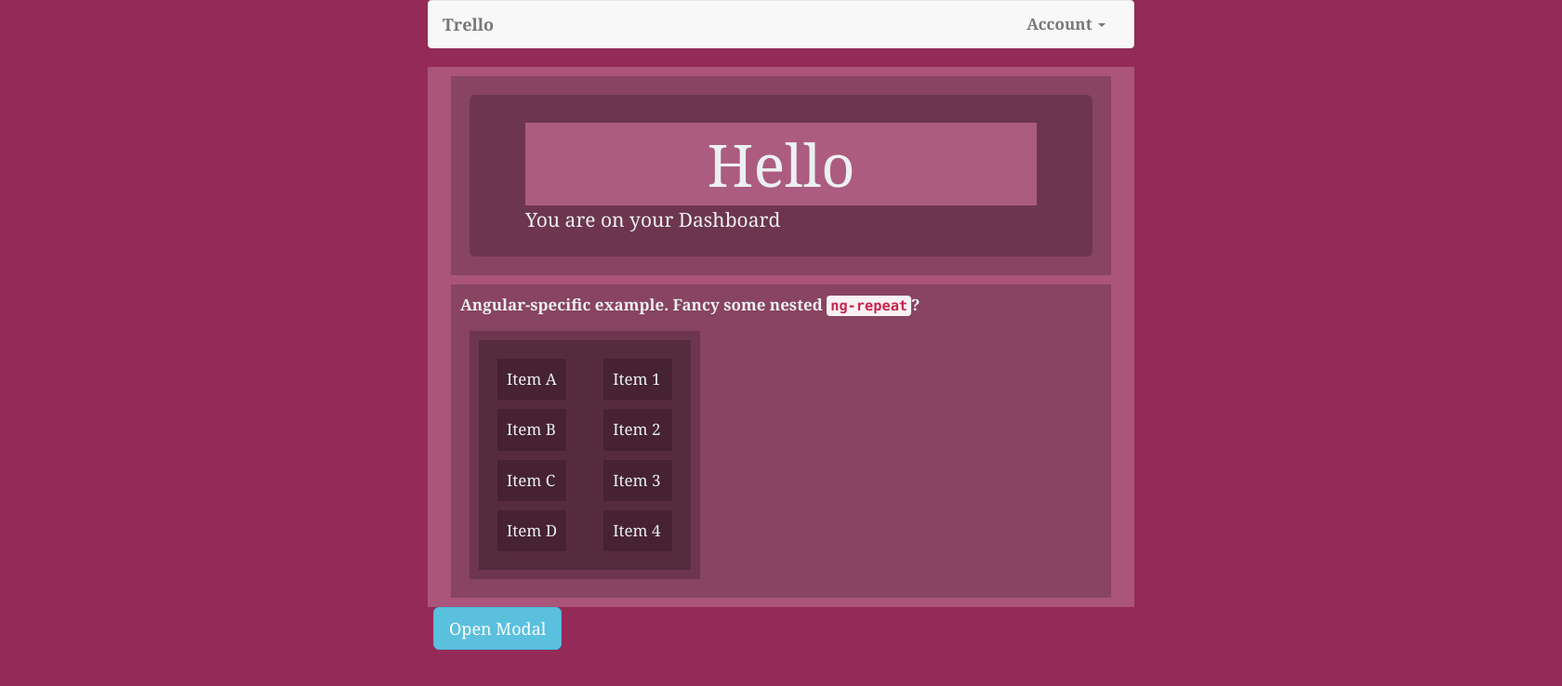
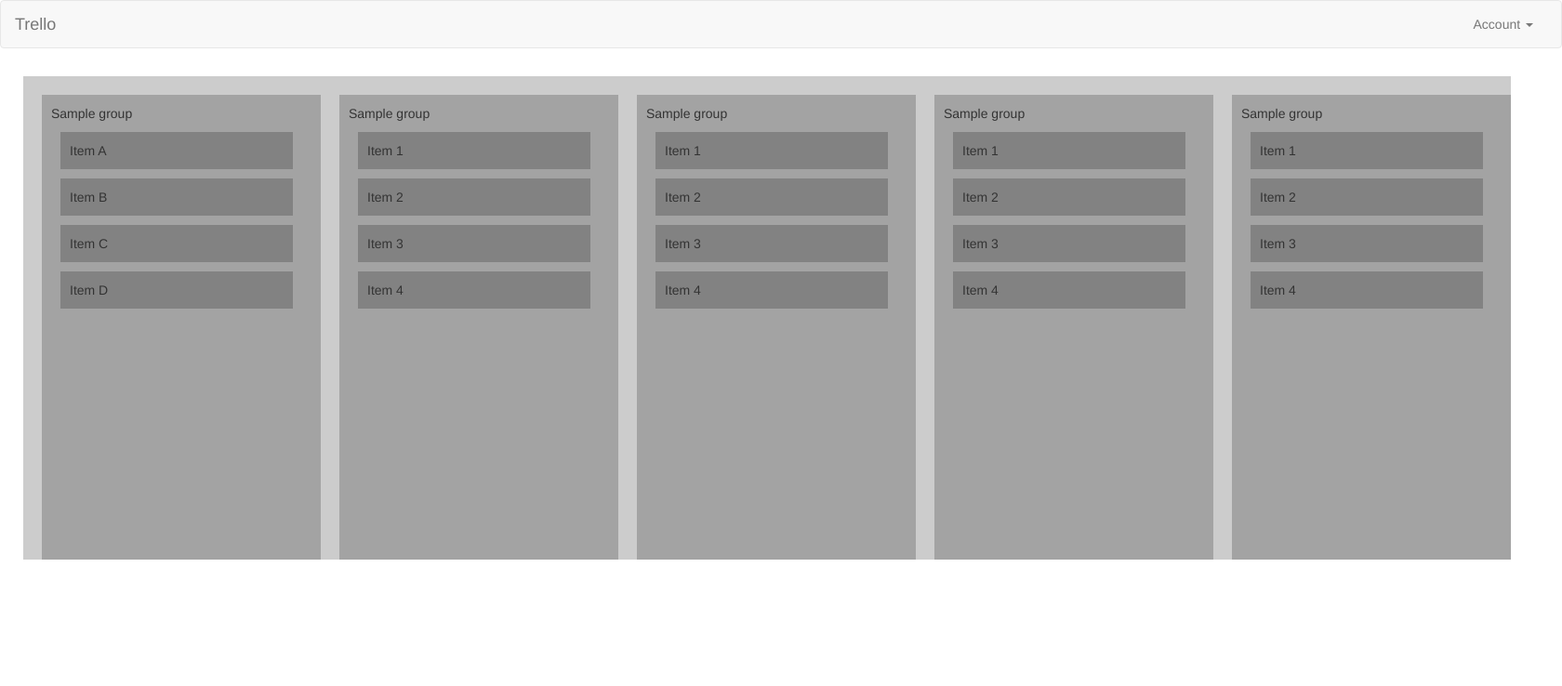
Before and after one commit to ParvJain/trello-clone-django, a Django app: template templates/home.html in a window 1680 px wide. Shown: the top 738 px of the page at 93% size. Run offline with Django 3.2, Linux system fonts and the light colour scheme; the template is opened without the code that fills it: most values are stand-ins (such as "Sample title", 1, 10 or a date in 2020); some libraries are stand-ins or nearby versions.

Commit message:
UI cleaning

```diff
--- a/static/css/example.css
+++ b/static/css/example.css
@@ -1,45 +1,3 @@
-body {
-  background-color: #942A57;
-  margin: 0 auto;
-  max-width: 760px;
-}
-
-html, body {
-  -webkit-box-sizing: border-box;
-  -moz-box-sizing: border-box;
-  box-sizing: border-box;
-}
-
-*, *:before, *:after {
-  -webkit-box-sizing: inherit;
-  -moz-box-sizing: inherit;
-  box-sizing: inherit;
-}
-
-body, input, button {
-  font-family: Georgia, Helvetica;
-  font-size: 17px;
-  color: #ecf0f1;
-}
-
-h1 {
-  text-align: center;
-  background-color: #AC5C7E;
-  margin-top: 20px;
-  margin-bottom: 0;
-  padding: 10px;
-}
-
-h3 {
-  background-color: rgba(255, 255, 255, 0.2);
-  border-bottom: 5px solid #A13462;
-  text-align: center;
-  padding: 10px;
-}
-
-h3 div {
-  margin-bottom: 10px;
-}
 
 .tagline {
   margin-top: 0;
@@ -51,14 +9,6 @@ h3 div {
   padding: 10px;
   background-color: #ff4020;
   border-bottom: 5px solid #c00;
-}
-
-a {
-  font-weight: bold;
-}
-a,
-a:hover {
-  color: #ecf0f1;
 }
 
 pre {
@@ -93,33 +43,11 @@ ul {
   background-color: rgba(255, 255, 255, 0.2);
   margin: 50px 0;
   padding: 20px;
-}
-
-input {
-  border: none;
-  outline: none;
-  background-color: #ecf0f1;
-  padding: 10px;
-  color: #942A57;
-  border: 0;
-  margin: 5px 0;
-  display: block;
-  width: 100%;
-}
-
-button {
-  background-color: #ecf0f1;
-  color: #942A57;
-  border: 0;
-  padding: 18px 12px;
-  margin-left: 6px;
-  cursor: pointer;
-  outline: none;
-}
-
-button:hover {
-  background-color: #e74c3c;
-  color: #ecf0f1;
+  overflow-x: scroll;;
+  overflow-y: hidden;
+  white-space: nowrap;
+  width: 1600px;
+  height: 520px;
 }
 
 .gh-fork {
@@ -175,3 +103,20 @@ button:hover {
   background-color: rgba(0, 0, 0, 0.4);
   cursor: move;
 }
+
+.task-box {
+  top: 0px;
+  display: inline-block;
+  min-width: 300px;
+  height: 500px;
+  overflow-y: scroll;
+}
+
+.task-card {
+  width: 250px;
+}
+
+.add-task {
+  width: 300px;
+  bottom: 10px;
+}
--- a/static/js/controller.js
+++ b/static/js/controller.js
@@ -17,7 +17,23 @@
       {
         name: 'Group B',
         items: [{name: 'Item 1'},{name: 'Item 2'},{name: 'Item 3'},{name: 'Item 4'}]
-      }
+      },
+      {
+        name: 'Group B',
+        items: [{name: 'Item 1'},{name: 'Item 2'},{name: 'Item 3'},{name: 'Item 4'}]
+      },
+      {
+        name: 'Group B',
+        items: [{name: 'Item 1'},{name: 'Item 2'},{name: 'Item 3'},{name: 'Item 4'}]
+      },
+      {
+        name: 'Group B',
+        items: [{name: 'Item 1'},{name: 'Item 2'},{name: 'Item 3'},{name: 'Item 4'}]
+      },
+      {
+        name: 'Group B',
+        items: [{name: 'Item 1'},{name: 'Item 2'},{name: 'Item 3'},{name: 'Item 4'}]
+      },
     ];
 
 
--- a/templates/home.html
+++ b/templates/home.html
@@ -3,24 +3,14 @@
 {% block content %}
 
 <div class="container">
-    <div class="row">
-        <div class="jumbotron">
-            <h1>Hello</h1>
-            <p>You are on your Dashboard</p>
-        </div>
-    </div>
     <div class='parent' ng-controller='Kanban as vm'>
-        <label for='hy'><strong>Angular-specific example.</strong> Fancy some nested <code>ng-repeat</code>?</label>
-        <div class='wrapper'>
-          <div class='container' ng-repeat="group in groups" dragula="'nested-bag'" dragula-scope="$parent">
-            <div ng-repeat='item in group.items' ng-bind='item.name' data-toggle="modal" data-target="#myModal"></div>
-          </div>
+        <!-- <label for='hy'><strong>Angular-specific example.</strong> Fancy some nested <code>ng-repeat</code>?</label> -->
+          <div class="task-box" ng-repeat="group in groups" dragula="'nested-bag'" dragula-scope="$parent" >
+            <span class="add-task">{{group.name}}</span>
+            <div class="task-card" ng-repeat='item in group.items' ng-bind='item.name' data-toggle="modal" data-target="#myModal"></div>
         </div>
       </div>
 </div>
-
-<!-- Trigger the modal with a button -->
-<button type="button" class="btn btn-info btn-lg" data-toggle="modal" data-target="#myModal">Open Modal</button>
 
 <!-- Modal -->
 <div id="myModal" class="modal fade" role="dialog">
```
Also changed, not shown: static/js/app.module.js (+0 -12 lines).
